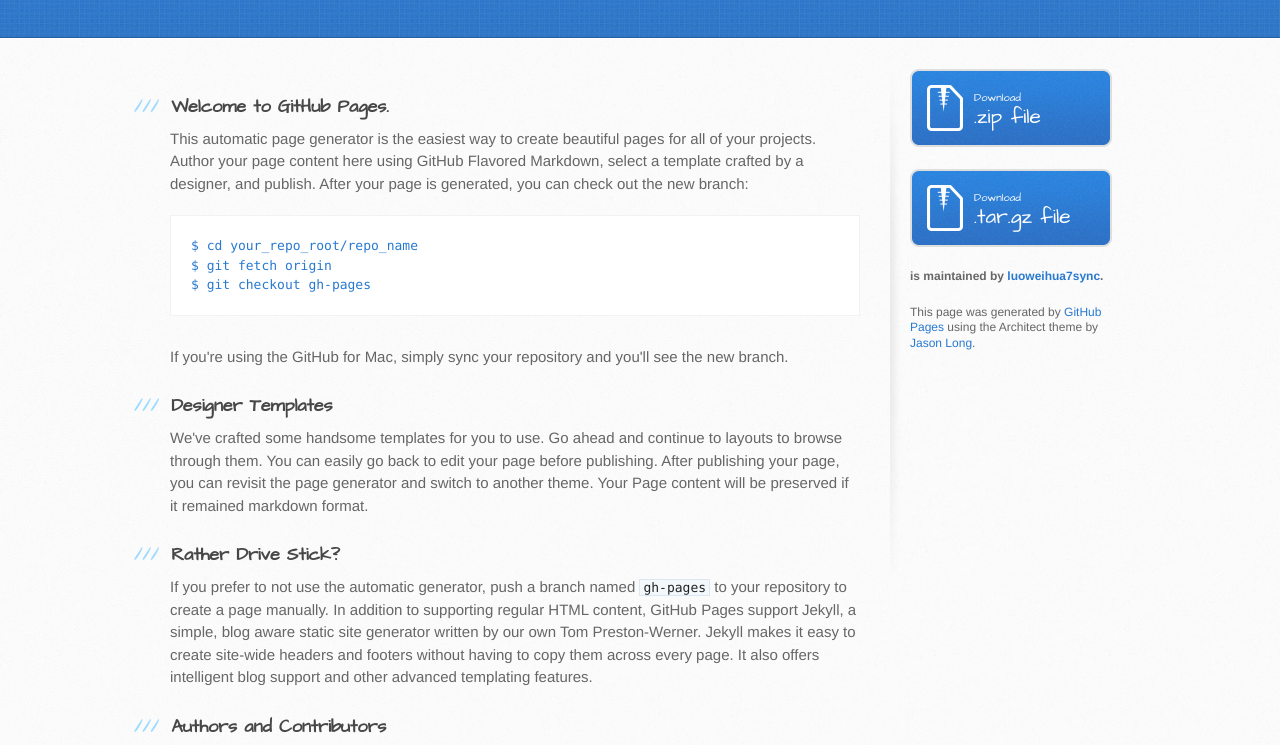
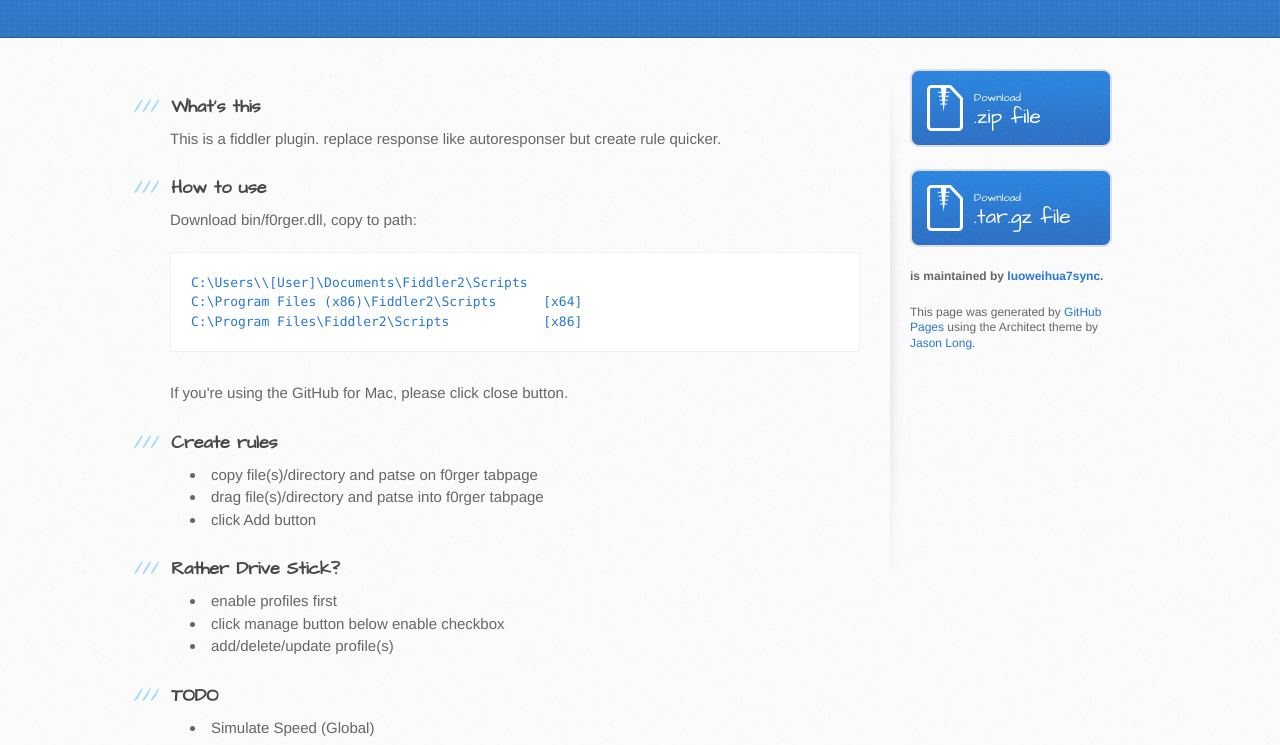
Before and after one commit to luoweihua7/f0rger, a plain HTML site: page index.html in a window 1280 px wide. Shown: the part 197-942 px from the top of the page. Drawn offline with Linux system fonts and the light colour scheme.

```diff
--- a/index.html
+++ b/index.html
@@ -21,7 +21,7 @@
       <div class="inner">
         <h1>F0rger</h1>
         <h2>This is a fiddler plugin. replace response like autoresponser but create rule quicker.</h2>
-        <a href="https://github.com/luoweihua7sync/f0rger" class="button"><small>View project on</small>GitHub</a>
+        <a href="https://github.com/luoweihua7sync/f0rger" class="button"><small>View project on</small> GitHub</a>
       </div>
     </header>
 
@@ -29,36 +29,42 @@
       <div class="inner clearfix">
         <section id="main-content">
           <h3>
-<a name="welcome-to-github-pages" class="anchor" href="#welcome-to-github-pages"><span class="octicon octicon-link"></span></a>Welcome to GitHub Pages.</h3>
+<a name="whats-this" class="anchor" href="#whats-this"><span class="octicon octicon-link"></span></a>What's this</h3>
 
-<p>This automatic page generator is the easiest way to create beautiful pages for all of your projects. Author your page content here using GitHub Flavored Markdown, select a template crafted by a designer, and publish. After your page is generated, you can check out the new branch:</p>
+<p>This is a fiddler plugin. replace response like autoresponser but create rule quicker.</p>
 
-<pre><code>$ cd your_repo_root/repo_name
-$ git fetch origin
-$ git checkout gh-pages
+<h3>
+<a name="how-to-use" class="anchor" href="#how-to-use"><span class="octicon octicon-link"></span></a>How to use</h3>
+
+<p>Download bin/f0rger.dll, copy to path:</p>
+
+<pre><code>C:\Users\\[User]\Documents\Fiddler2\Scripts
+C:\Program Files (x86)\Fiddler2\Scripts      [x64]
+C:\Program Files\Fiddler2\Scripts            [x86]
 </code></pre>
 
-<p>If you're using the GitHub for Mac, simply sync your repository and you'll see the new branch.</p>
+<p>If you're using the GitHub for Mac, please click close button.</p>
 
 <h3>
-<a name="designer-templates" class="anchor" href="#designer-templates"><span class="octicon octicon-link"></span></a>Designer Templates</h3>
+<a name="create-rules" class="anchor" href="#create-rules"><span class="octicon octicon-link"></span></a>Create rules</h3>
 
-<p>We've crafted some handsome templates for you to use. Go ahead and continue to layouts to browse through them. You can easily go back to edit your page before publishing. After publishing your page, you can revisit the page generator and switch to another theme. Your Page content will be preserved if it remained markdown format.</p>
-
-<h3>
+<ul>
+<li>copy file(s)/directory and patse on f0rger tabpage</li>
+<li>drag file(s)/directory and patse into f0rger tabpage</li>
+<li>click Add button</li>
+</ul><h3>
 <a name="rather-drive-stick" class="anchor" href="#rather-drive-stick"><span class="octicon octicon-link"></span></a>Rather Drive Stick?</h3>
 
-<p>If you prefer to not use the automatic generator, push a branch named <code>gh-pages</code> to your repository to create a page manually. In addition to supporting regular HTML content, GitHub Pages support Jekyll, a simple, blog aware static site generator written by our own Tom Preston-Werner. Jekyll makes it easy to create site-wide headers and footers without having to copy them across every page. It also offers intelligent blog support and other advanced templating features.</p>
+<ul>
+<li>enable profiles first</li>
+<li>click manage button below enable checkbox</li>
+<li>add/delete/update profile(s)</li>
+</ul><h3>
+<a name="todo" class="anchor" href="#todo"><span class="octicon octicon-link"></span></a>TODO</h3>
 
-<h3>
-<a name="authors-and-contributors" class="anchor" href="#authors-and-contributors"><span class="octicon octicon-link"></span></a>Authors and Contributors</h3>
-
-<p>You can <a href="https://github.com/blog/821" class="user-mention">@mention</a> a GitHub username to generate a link to their profile. The resulting <code>&lt;a&gt;</code> element will link to the contributor's GitHub Profile. For example: In 2007, Chris Wanstrath (<a href="https://github.com/defunkt" class="user-mention">@defunkt</a>), PJ Hyett (<a href="https://github.com/pjhyett" class="user-mention">@pjhyett</a>), and Tom Preston-Werner (<a href="https://github.com/mojombo" class="user-mention">@mojombo</a>) founded GitHub.</p>
-
-<h3>
-<a name="support-or-contact" class="anchor" href="#support-or-contact"><span class="octicon octicon-link"></span></a>Support or Contact</h3>
-
-<p>Having trouble with Pages? Check out the documentation at <a href="http://help.github.com/pages">http://help.github.com/pages</a> or contact <a href="mailto:support@github.com">support@github.com</a> and we’ll help you sort it out.</p>
+<ul>
+<li>Simulate Speed (Global)</li>
+</ul>
         </section>
 
         <aside id="sidebar">
```
Also changed, not shown: params.json (+1 -1 lines).
